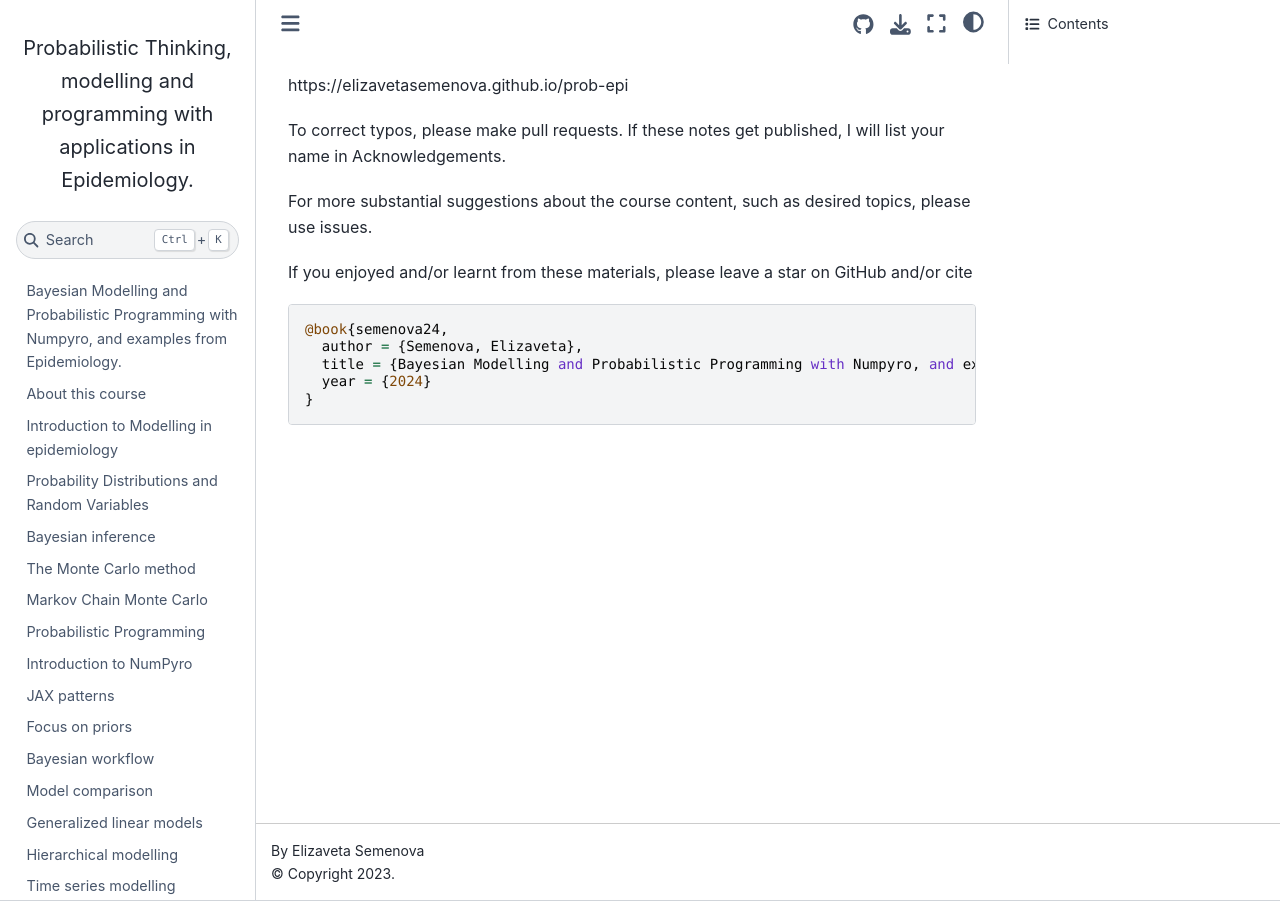
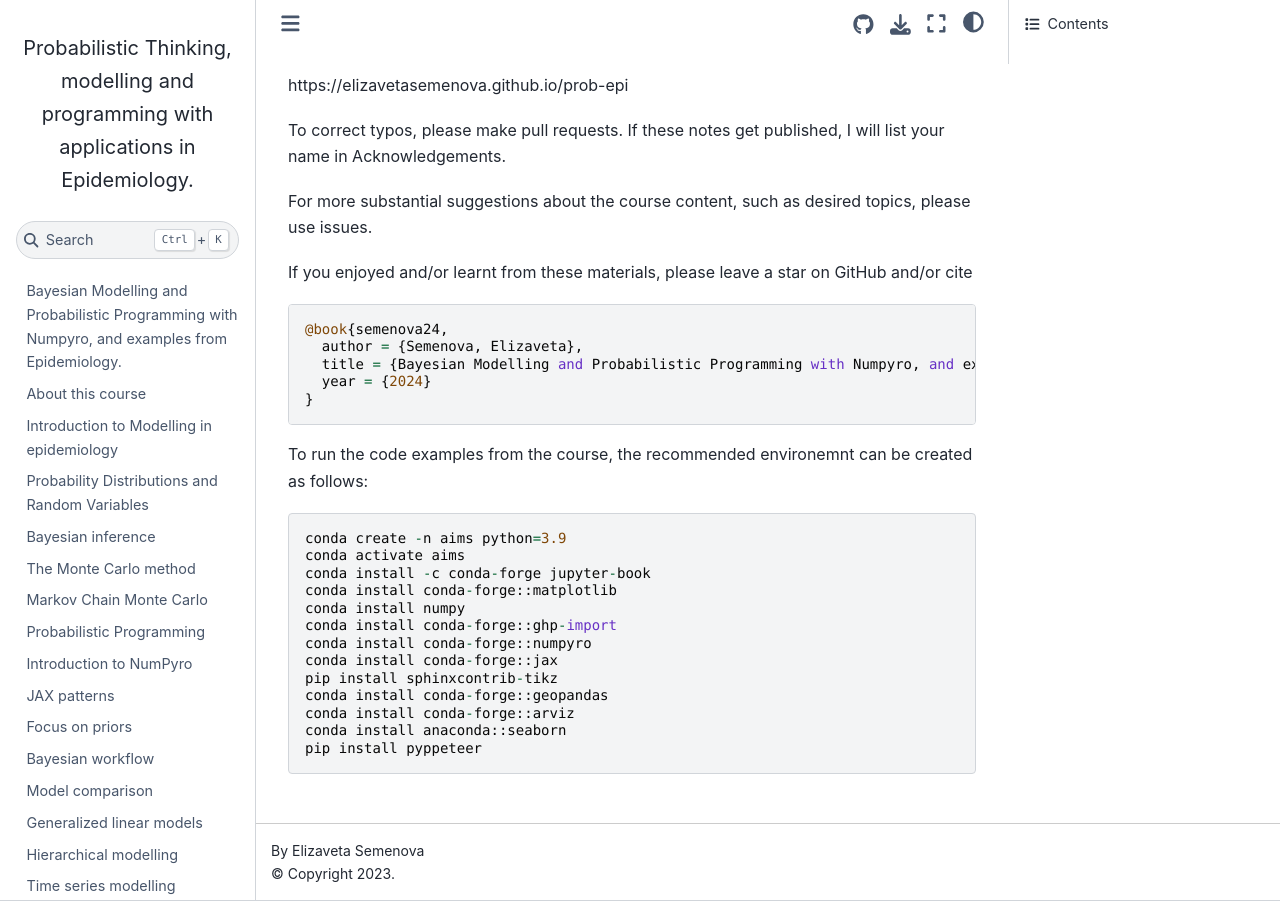
Before and after one commit to elizavetasemenova/prob-epi, a Jupyter Book: the page built from README.md, in a window 1280 px wide. Built offline with Jupyter Book 1.0.4 settings and Sphinx 7.4.7 and the Sphinx Book theme 1.1.4, drawn with Linux system fonts in a browser that asks for light colours; pages that are not in the unit, such as notebooks, are missing from menus.

Commit message:
add environment instructions

````diff
--- a/README.md
+++ b/README.md
@@ -13,3 +13,21 @@
   year = {2024}
 }
 ```
+
+To run the code examples from the course, the recommended environemnt can be created as follows:
+
+```
+conda create -n aims python=3.9
+conda activate aims
+conda install -c conda-forge jupyter-book
+conda install conda-forge::matplotlib
+conda install numpy
+conda install conda-forge::ghp-import
+conda install conda-forge::numpyro
+conda install conda-forge::jax
+pip install sphinxcontrib-tikz
+conda install conda-forge::geopandas
+conda install conda-forge::arviz
+conda install anaconda::seaborn
+pip install pyppeteer
+```
````
Also changed, not shown: 01_intro.md (+1 -1 lines).
